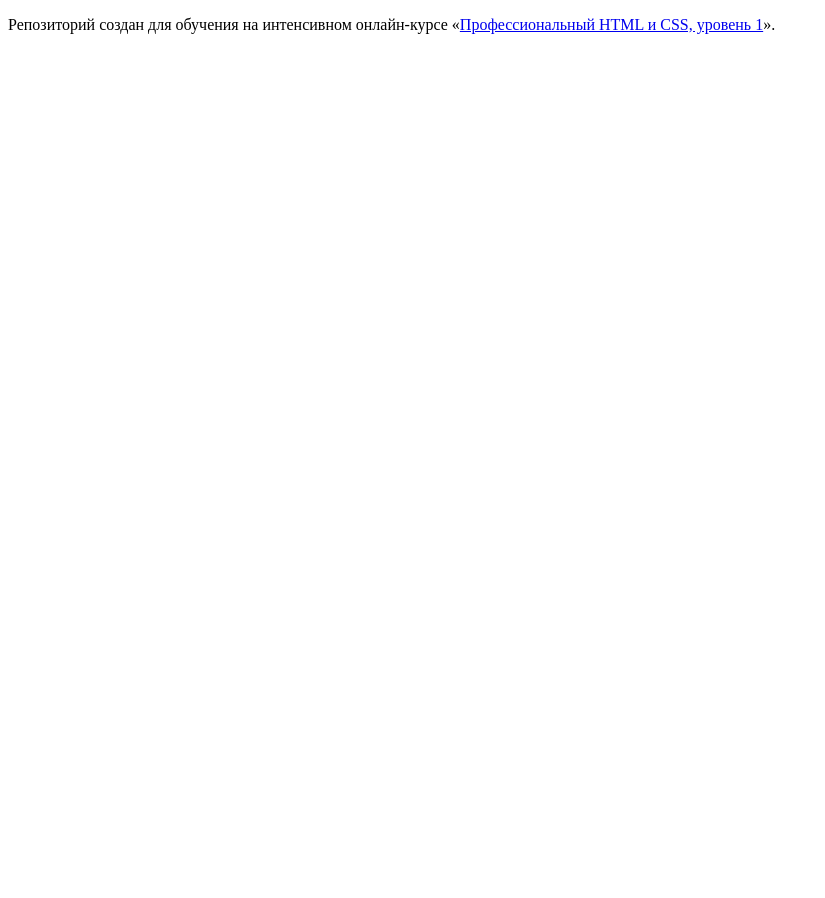
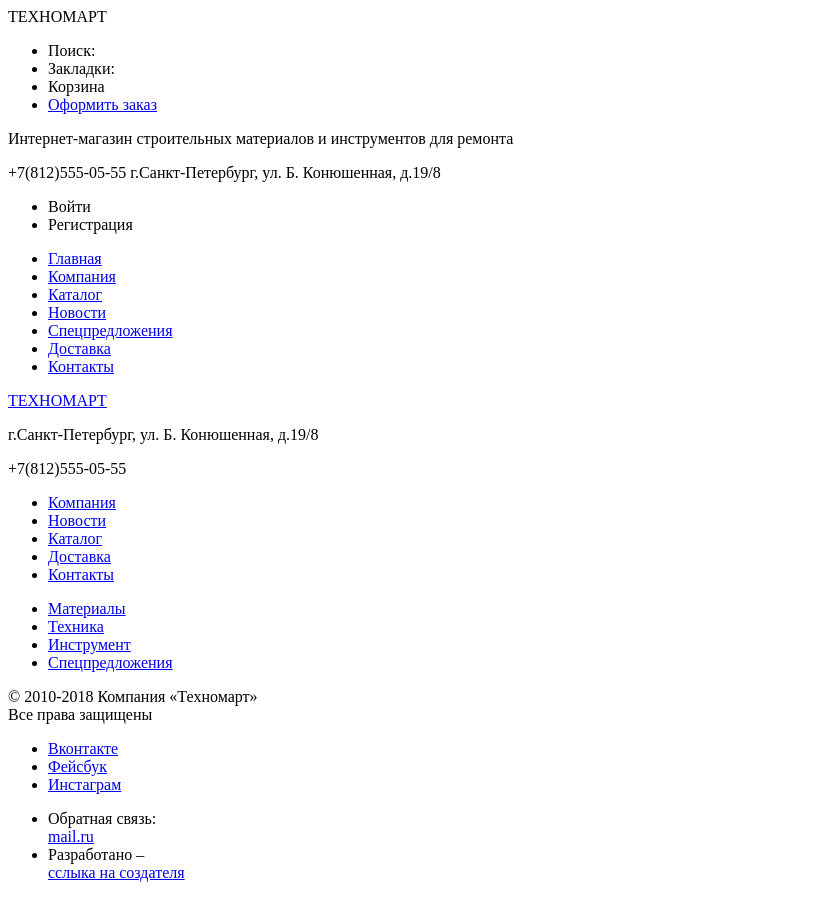
Before and after one commit to msixbye/782471-technomart, a plain HTML site: page index.html in a window 1280 px wide. Shown: the whole page, without its empty margins (0-825 px from the left). Before the commit the page ends 800 px from the top, so only its background shows below. Drawn offline with Linux system fonts and the light colour scheme.

Commit message:
header+footer
шапка и подвал в разметке

```diff
--- a/index.html
+++ b/index.html
@@ -2,11 +2,84 @@
 <html lang="ru">
   <head>
     <meta charset="utf-8">
-    <title>HTML Academy: Техномарт</title>
+    <title>Техномарт</title>
   </head>
   <body>
+  	<header class="main-header">
+  		<nav class="site-navigation">
+  			<a class="main-logo">ТЕХНОМАРТ</a>
+  			<ul class="site-navigation-top">
+  				<li class="main-search">Поиск:</li>
+  				<li class="bookmarks">Закладки:</li>
+  				<li class="cart">Корзина</li>
+  				<li class="checkout"><a href="checkout.html">Оформить заказ</a></li>
+  			</ul>
+  		</nav>
+  		<nav class="info-navigation">
+  			<div class="description"><p>Интернет-магазин строительных материалов и инструментов для ремонта</p></div>
+  			<div class="main-contacts">
+  				<span class="main-phone">+7(812)555-05-55</span>
+  				<span class="main-address">г.Санкт-Петербург, ул. Б. Конюшенная, д.19/8</span>
+  			</div>
+  			<ul class="user-navigation">
+  				<li class="user-login">Войти</li>
+  				<li class="user-registration">Регистрация</li>
+  			</ul>
+  		</nav>
+  		<nav class="main-navigation">
+  			<ul class="navigation">
+  				<li><a href="Index.html">Главная</a></li>
+  				<li><a href="About.html">Компания</a></li>
+  				<li><a href="Catalog.html">Каталог</a></li>
+  				<li><a href="News.html">Новости</a></li>
+  				<li><a href="Offers.html">Спецпредложения</a></li>
+  				<li><a href="Delivery.html">Доставка</a></li>
+  				<li><a href="Contacts.html">Контакты</a></li>
+  			</ul>
+  		</nav>
+  	</header>
 
-    <p>Репозиторий создан для обучения на интенсивном онлайн‑курсе «<a href="https://htmlacademy.ru/intensive/htmlcss">Профессиональный HTML и CSS, уровень 1</a>».</p>
+  	<main>
 
+  	</main>
+
+  	<footer>
+  		<section class="footer-navigation">
+  			<a href="#header" class="footer-logo">ТЕХНОМАРТ</a>
+  			<div class="footer-contacts">
+  				<p>г.Санкт-Петербург, ул. Б. Конюшенная, д.19/8</p>
+  				<p>+7(812)555-05-55</p>
+  			</div>
+  			<ul class="footer-site-navigation">
+  				<li><a href="About.html">Компания</a></li>
+  				<li><a href="News.html">Новости</a></li>
+  				<li><a href="Catalog.html">Каталог</a></li>
+  				<li><a href="Delivery.html">Доставка</a></li>
+  				<li><a href="Contacts.html">Контакты</a></li>
+  			</ul>
+  			<ul class="footer-goods-navigation">
+  				<li><a href="Materials.html">Материалы</a></li>
+  				<li><a href="Equipment.html">Техника</a></li>
+  				<li><a href="Tools.html">Инструмент</a></li>
+  				<li><a href="Offers.html">Спецпредложения</a></li>
+  			</ul>
+  		</section>
+  		<section class="footer-info">
+  			<div class="copyright">
+  				<p>&copy; 2010-2018 Компания &laquo;Техномарт&raquo;<br>Все права защищены</p>
+  			</div>
+  			<div class="social">
+  				<ul>
+  					<li><a class="vk-button" href="#">Вконтакте</a></li>
+  					<li><a class="fb-button" href="#">Фейсбук</a></li>
+  					<li><a class="inst-button" href="#">Инстаграм</a></li>
+  				</ul>
+  			</div>
+  				<ul class="footer-mail">
+  					<li>Обратная связь:<br><a class="mail" href="mail.ru">mail.ru</a></li>
+  					<li>Разработано &#8211; <br><a class="created" href="https://vk.com/id37774044">сслыка на создателя</a></li>
+  				</ul>
+  		</section>
+  	</footer>
   </body>
 </html>
```
